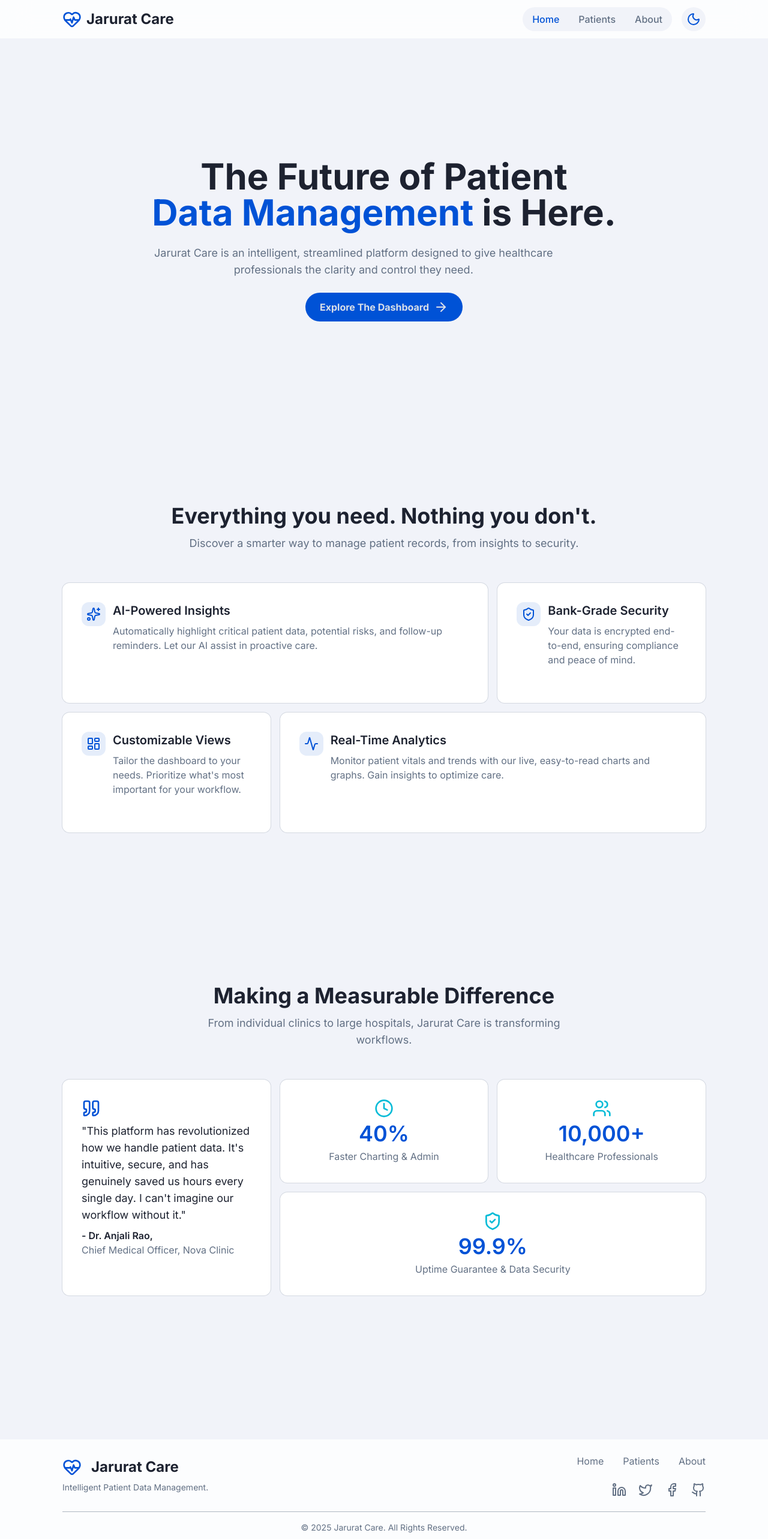
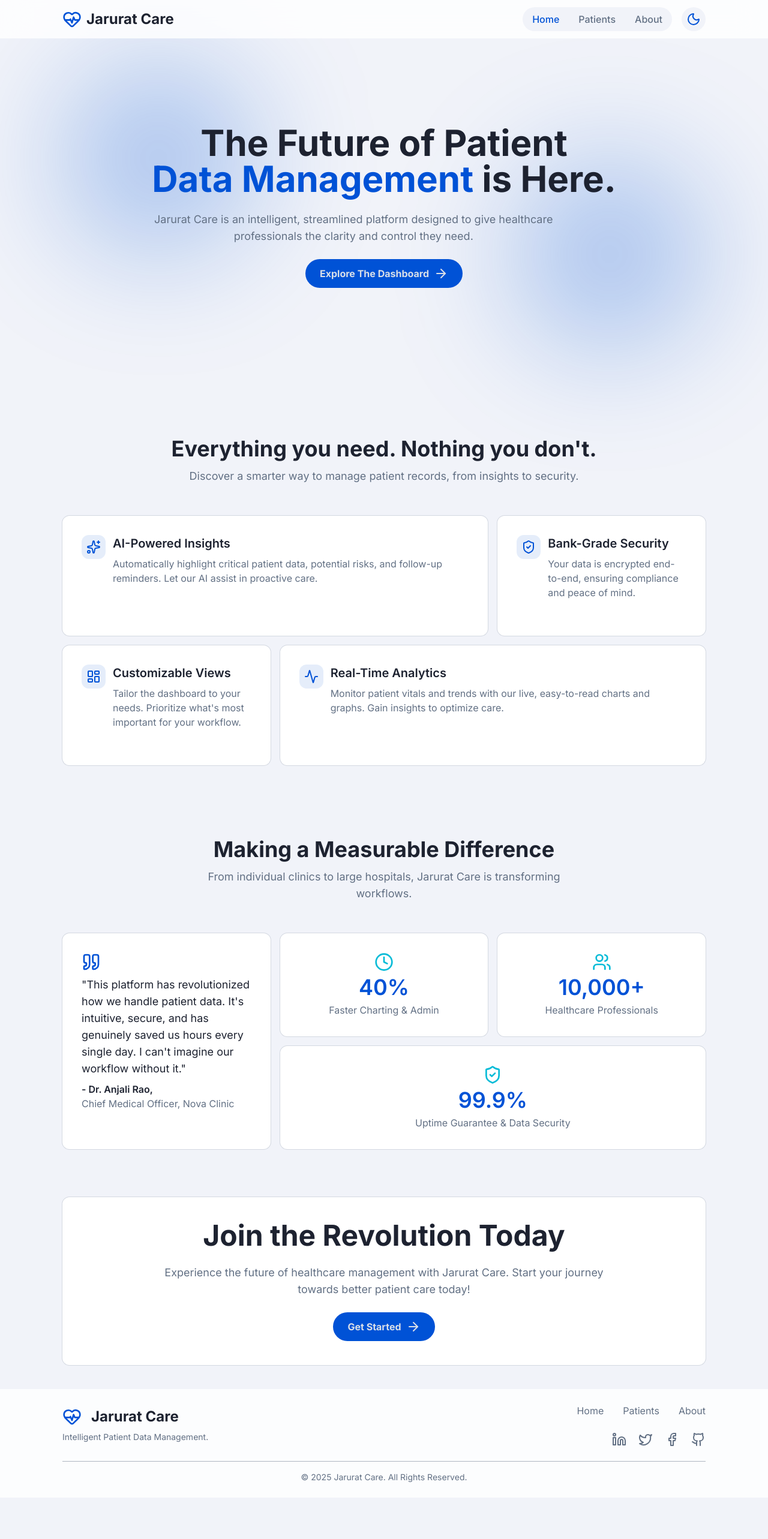
Before and after one commit to Shubham-567/JaruratCare-Patient-Dashboard, a React (Vite) app: page / in a window 1280 px wide. Shown: the top 2566 px of the page at 60% size. After the commit the page ends 2497 px from the top, so only its background shows below. Built offline with nearby package versions, Linux system fonts and the light colour scheme.

Commit message:
Add a CallToAction card component

```diff
--- /dev/null
+++ b/src/components/CallToAction.jsx
@@ -0,0 +1,24 @@
+import { ArrowRight } from "lucide-react";
+import Button from "../components/Button";
+import { Link } from "react-router-dom";
+
+const CallToAction = () => {
+  return (
+    <section className='card my-10 py-10 flex flex-col items-center justify-center gap-4 sm:gap-6 '>
+      <h2 className='text-3xl md:text-4xl lg:text-5xl font-bold text-center sm:max-w-3xl '>
+        Join the Revolution Today
+      </h2>
+      <p className='sm:text-lg text-txt-secondary text-center sm:max-w-3xl '>
+        Experience the future of healthcare management with Jarurat Care. Start
+        your journey towards better patient care today!
+      </p>
+      <Link to='/patients'>
+        <Button variant='primary' className='px-6 py-3'>
+          Get Started <ArrowRight className='size-6' />
+        </Button>
+      </Link>
+    </section>
+  );
+};
+
+export default CallToAction;
--- a/src/constants.js
+++ b/src/constants.jsx
@@ -1,3 +1,32 @@
+import { Sparkles, ShieldCheck, LayoutDashboard, Activity } from "lucide-react";
+
+export const features = [
+  {
+    title: "AI-Powered Insights",
+    description:
+      "Automatically highlight critical patient data, potential risks, and follow-up reminders. Let our AI assist in proactive care.",
+    icon: <Sparkles className='size-6 text-primary' />,
+  },
+  {
+    title: "Bank-Grade Security",
+    description:
+      "Your data is encrypted end-to-end, ensuring compliance and peace of mind.",
+    icon: <ShieldCheck className='size-6 text-primary' />,
+  },
+  {
+    title: "Customizable Views",
+    description:
+      "Tailor the dashboard to your needs. Prioritize what's most important for your workflow.",
+    icon: <LayoutDashboard className='size-6 text-primary' />,
+  },
+  {
+    title: "Real-Time Analytics",
+    description:
+      "Monitor patient vitals and trends with our live, easy-to-read charts and graphs. Gain insights to optimize care.",
+    icon: <Activity className='size-6 text-primary' />,
+  },
+];
+
 export const patientsData = [
   {
     id: 1,
--- a/src/pages/About.jsx
+++ b/src/pages/About.jsx
@@ -1,5 +1,6 @@
 import { BookOpen, Target } from "lucide-react";
 import TeamCard from "../components/TeamCard";
+import CallToAction from "../components/CallToAction";
 
 const teamMembers = [
   {
@@ -107,6 +108,9 @@ const About = () => {
           ))}
         </div>
       </section>
+
+      {/* call to action  */}
+      <CallToAction />
     </main>
   );
 };
--- a/src/pages/Home.jsx
+++ b/src/pages/Home.jsx
@@ -1,49 +1,19 @@
 import Button from "../components/Button";
-import {
-  ArrowRight,
-  Sparkles,
-  ShieldCheck,
-  LayoutDashboard,
-  Activity,
-  Quote,
-  Clock,
-  Users,
-} from "lucide-react";
+import { ArrowRight, ShieldCheck, Quote, Clock, Users } from "lucide-react";
 import { Link } from "react-router-dom";
 import FeatureCard from "../components/FeatureCard";
-
-const features = [
-  {
-    title: "AI-Powered Insights",
-    description:
-      "Automatically highlight critical patient data, potential risks, and follow-up reminders. Let our AI assist in proactive care.",
-    icon: <Sparkles className='size-6 text-primary' />,
-  },
-  {
-    title: "Bank-Grade Security",
-    description:
-      "Your data is encrypted end-to-end, ensuring compliance and peace of mind.",
-    icon: <ShieldCheck className='size-6 text-primary' />,
-  },
-  {
-    title: "Customizable Views",
-    description:
-      "Tailor the dashboard to your needs. Prioritize what's most important for your workflow.",
-    icon: <LayoutDashboard className='size-6 text-primary' />,
-  },
-  {
-    title: "Real-Time Analytics",
-    description:
-      "Monitor patient vitals and trends with our live, easy-to-read charts and graphs. Gain insights to optimize care.",
-    icon: <Activity className='size-6 text-primary' />,
-  },
-];
+import CallToAction from "../components/CallToAction";
+import { features } from "../constants";
 
 const Home = () => {
   return (
     <main className='px-6 sm:px-13 md:px-18 lg:px-26'>
       {/* Hero Section */}
-      <section className='min-h-screen flex flex-col justify-center items-center'>
+      <section className='relative py-26 my-26 flex flex-col justify-center items-center'>
+        {/* background blobs */}
+        <div className='max-md:hidden absolute top-0 left-0 size-80 bg-primary/30 blur-[100px] rounded-full -z-10'></div>
+        <div className='max-md:hidden absolute bottom-0 right-0 size-80 bg-primary/30 blur-[100px] rounded-full -z-10'></div>
+
         <div className='max-w-4xl mx-auto text-center'>
           <h1 className='text-4xl md:text-5xl lg:text-6xl font-bold'>
             The Future of Patient <br />
@@ -62,7 +32,7 @@ const Home = () => {
       </section>
 
       {/* features section with bento grid */}
-      <section className='min-h-screen py-10'>
+      <section className='py-10 my-10'>
         <h2 className='section-heading'>
           Everything you need. Nothing you don't.
         </h2>
@@ -106,7 +76,7 @@ const Home = () => {
       </section>
 
       {/* impact section */}
-      <section className='min-h-screen py-10'>
+      <section className='py-10 my-10'>
         <h2 className='section-heading'>Making a Measurable Difference</h2>
         <p className='section-description'>
           From individual clinics to large hospitals, Jarurat Care is
@@ -164,6 +134,9 @@ const Home = () => {
           </div>
         </div>
       </section>
+
+      {/* call to action  */}
+      <CallToAction />
     </main>
   );
 };
--- a/src/pages/PatientPage.jsx
+++ b/src/pages/PatientPage.jsx
@@ -47,7 +47,7 @@ const PatientPage = () => {
   }, [selectedPatient]);
 
   return (
-    <main className='min-h-screen pt-18 px-6 sm:px-13 md:px-18 lg:px-26'>
+    <main className='pt-18 px-6 sm:px-13 md:px-18 lg:px-26'>
       <section className='pt-10 text-start'>
         <h1 className='text-3xl md:text-4xl lg:text-5xl font-bold'>Patients</h1>
         <p className='py-3 max-w-xl sm:text-lg text-txt-secondary'>
@@ -56,7 +56,7 @@ const PatientPage = () => {
         </p>
       </section>
 
-      <section className='py-10 mb-6 space-y-6'>
+      <section className='py-10 min-h-140 space-y-6'>
         {/* Search Bar */}
         <div className='bg-surface p-4 sm:p-6 rounded-xl ring ring-txt-secondary/20 flex items-center gap-4'>
           <div className='relative flex-1'>
```
